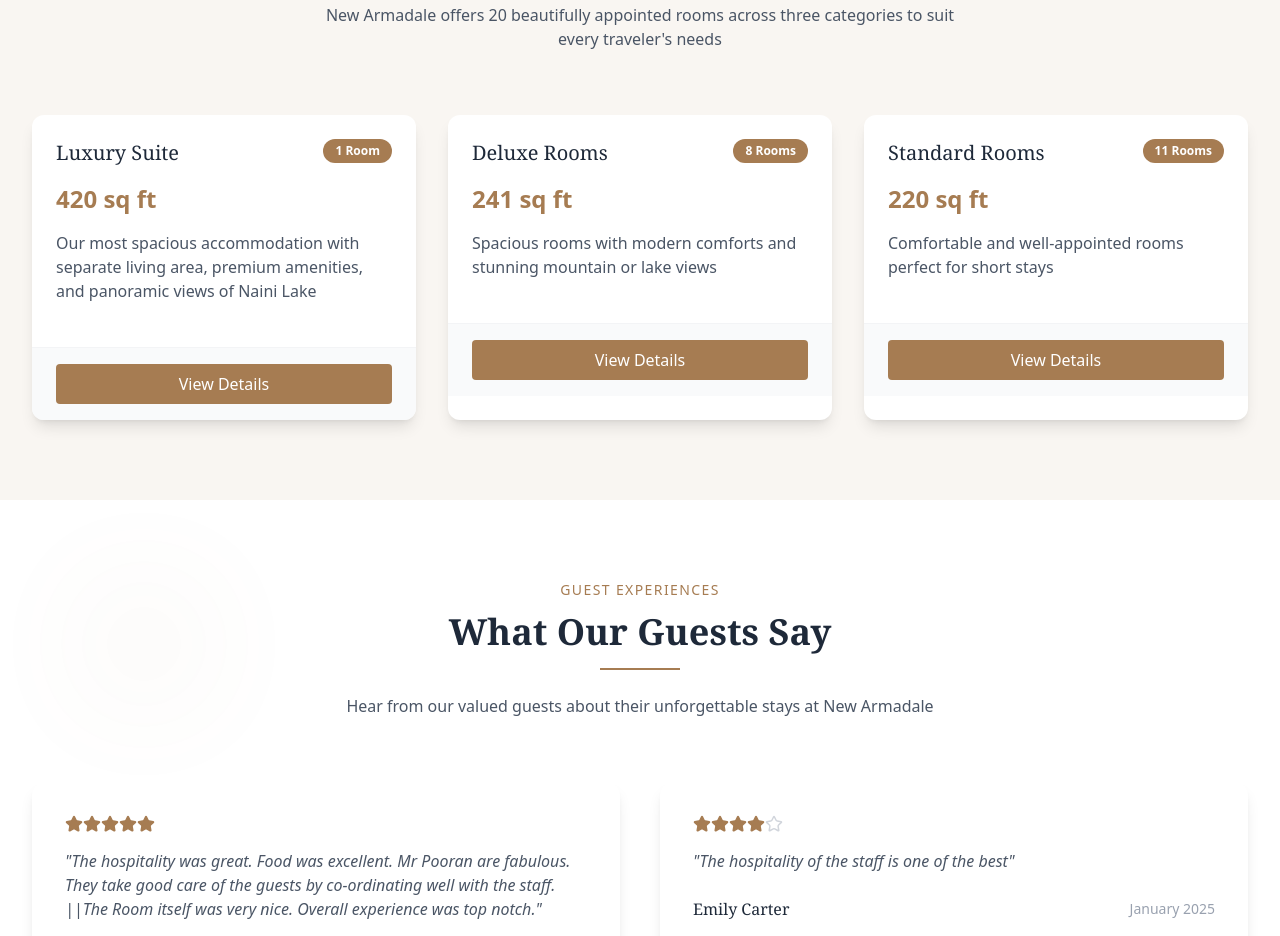
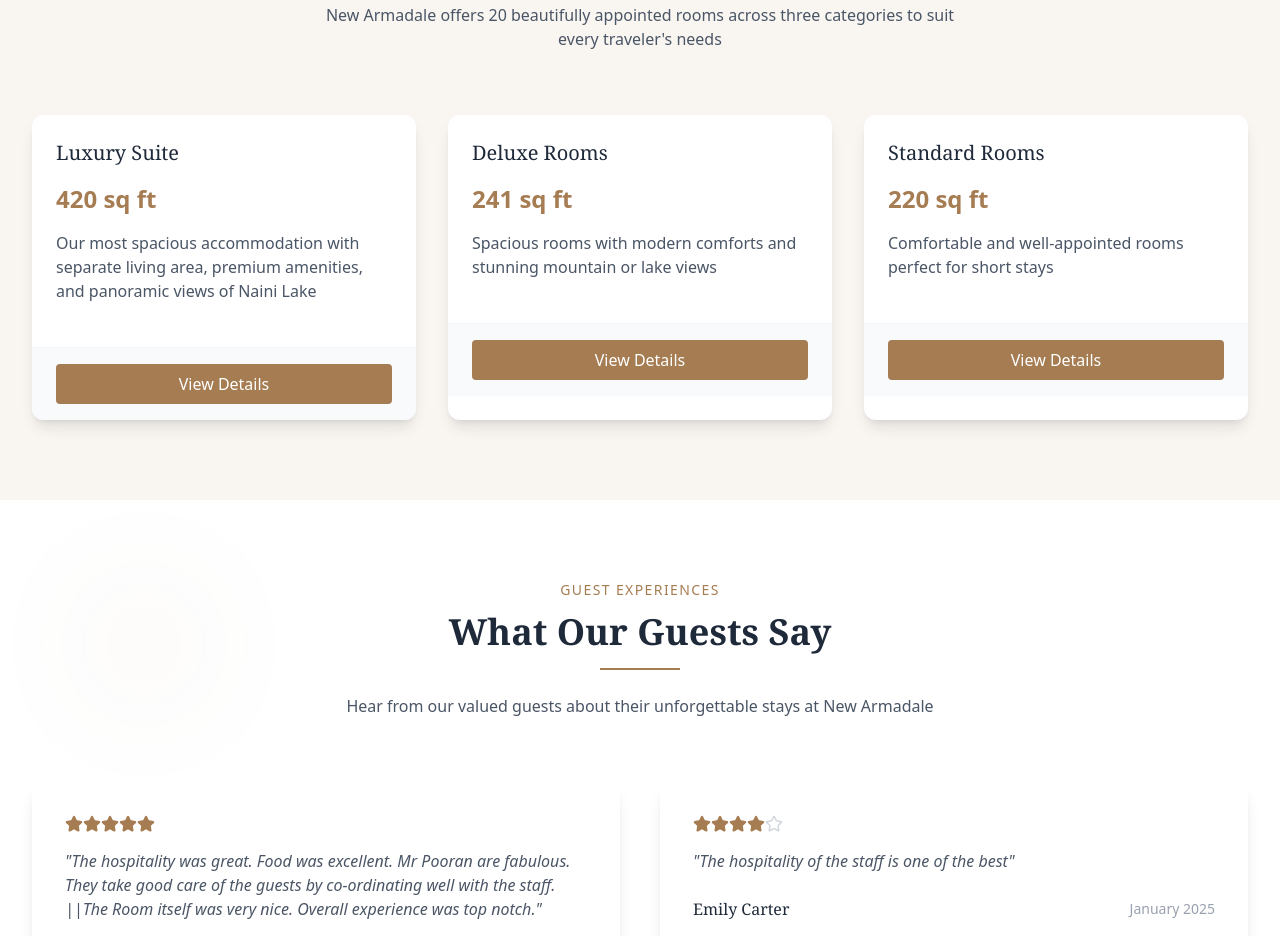
Before and after one commit to brijwasiharshit/new_armadale, a React (Vite) app: page / in a window 1280 px wide. Shown: the part 3800-4736 px from the top of the page. Built offline with nearby package versions, Linux system fonts and the light colour scheme.

Commit message:
removed no from rooms

```diff
--- a/src/components/RoomSize.jsx
+++ b/src/components/RoomSize.jsx
@@ -3,19 +3,19 @@ const RoomSizesSection = () => {
     {
       name: "Luxury Suite",
       size: "420 sq ft",
-      count: 1,
+
       description: "Our most spacious accommodation with separate living area, premium amenities, and panoramic views of Naini Lake"
     },
     {
       name: "Deluxe Rooms",
       size: "241 sq ft",
-      count: 8,
+
       description: "Spacious rooms with modern comforts and stunning mountain or lake views"
     },
     {
       name: "Standard Rooms",
       size: "220 sq ft",
-      count: 11,
+
       description: "Comfortable and well-appointed rooms perfect for short stays"
     }
   ];
@@ -42,9 +42,7 @@ const RoomSizesSection = () => {
               <div className="p-6">
                 <div className="flex justify-between items-start mb-4">
                   <h3 className="text-xl font-serif font-medium text-gray-800">{room.name}</h3>
-                  <span className="bg-[#A67C52] text-white text-xs font-bold px-3 py-1 rounded-full">
-                    {room.count} {room.count === 1 ? 'Room' : 'Rooms'}
-                  </span>
+
                 </div>
                 <div className="text-2xl font-bold text-[#A67C52] mb-4">{room.size}</div>
                 <p className="text-gray-600 mb-5">{room.description}</p>
```
